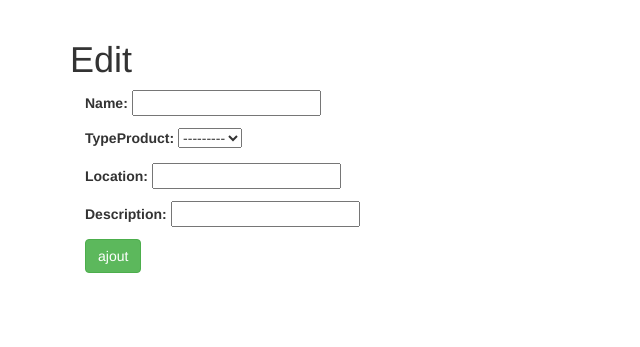
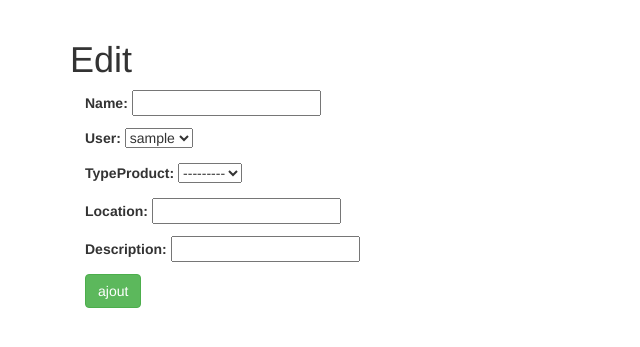
Before and after one commit to IvankaCaron/projekt3, a Django app: page /map/insertdata/ in a window 1280 px wide. Shown: the part 72-419 px from the top of the page, without its empty margins (0-640 px from the left). Run offline with Django 3.2, Linux system fonts and the light colour scheme; the visitor is signed in with stand-in values (Sample User, id 1); data comes from the database, SQL or seed files in the repository; data that the repository does not hold is empty; some libraries are stand-ins or nearby versions.

Commit message:
Farm Projet, 16th commit, User like a Foreign Key at the SPOT add

```diff
--- a/farm/picker/admin.py
+++ b/farm/picker/admin.py
@@ -5,7 +5,7 @@ from leaflet.admin import LeafletGeoAdmin
 
 class SpotAdmin(LeafletGeoAdmin):
     pass
-    list_display = ('name', 'location', 'description')
+    list_display = ('name', 'location', 'description', 'user')
     search_fields = ('name', 'description')
 
 
--- a/farm/picker/models.py
+++ b/farm/picker/models.py
@@ -1,5 +1,6 @@
 from django.db import models
 from django.contrib.gis.db import models
+from django.contrib.auth.models import User
 
 class TypeProduct(models.Model):
     name = models.CharField(max_length=20)
@@ -12,6 +13,7 @@ class TypeProduct(models.Model):
 class Spot(models.Model):
     name = models.CharField(max_length=20)
     description = models.CharField(max_length=20, default='')
+    user = models.ForeignKey(User, on_delete=models.CASCADE, default='', related_name='user', null=True)
     typeProduct = models.ForeignKey(TypeProduct, on_delete=models.CASCADE, related_name='typeProduct', null=True)
     location = models.PointField(srid=4326)
     objects = models.Manager()
--- a/farm/picker/views.py
+++ b/farm/picker/views.py
@@ -22,7 +22,7 @@ class SpotForm(forms.ModelForm):
 
     class Meta:
         model = Spot
-        fields = ('name', 'typeProduct', 'location', 'description')
+        fields = ('name', 'user', 'typeProduct', 'location', 'description')
         widgets = {'location': LeafletWidget()}
 
 
```
Also changed, not shown: farm/templates/map.html (+11 -4 lines), farm/picker/migrations/0005_spot_user.py (added).
